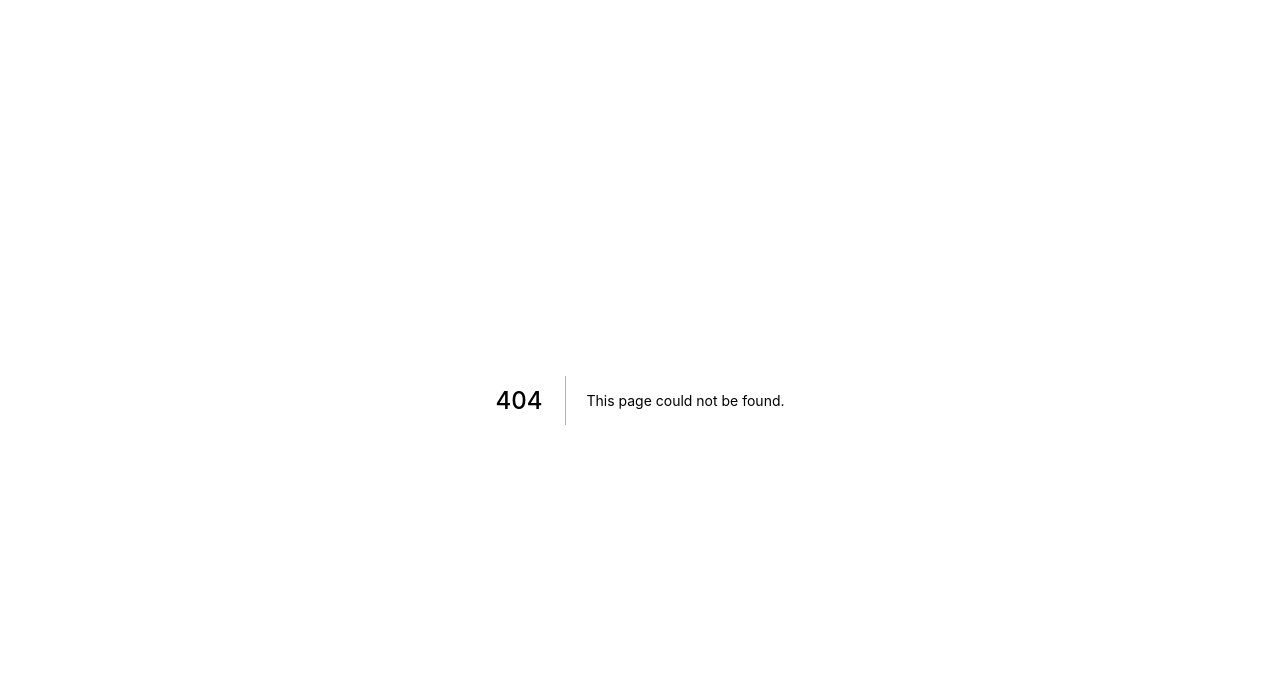
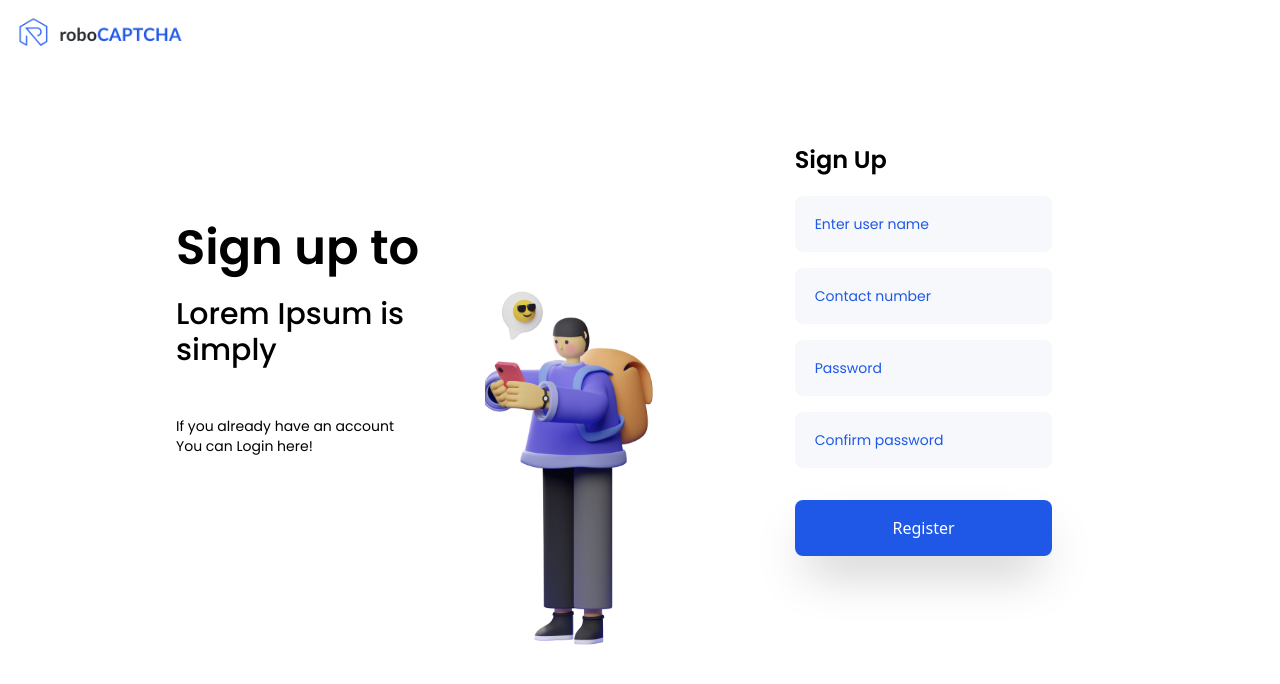
Before and after one commit to phomies/robocaptcha-frontend, a Next.js app: page /Register in a window 1280 px wide. Before the commit this address had no page. Shown: the top 684 px of the page. Built offline with nearby package versions, Linux system fonts and the light colour scheme.

Commit message:
Register pg

```diff
--- /dev/null
+++ b/pages/Register.tsx
@@ -0,0 +1,42 @@
+export default function Register() {
+    return (
+        <div className="flex flex-col h-screen">
+            <nav className="h-12">
+                <img className="h-8 m-4" alt="icon" src="/logo.png" />
+            </nav>
+            <div className="grid grid-cols-3 mx-44 h-full">
+                <div className="mt-44">
+                    <h1 className="font-poppins-semibold text-secondary text-5xl mb-6">Sign up to</h1>
+                    <h1 className="font-poppins-medium text-secondary text-3xl mb-12">Lorem Ipsum is simply</h1>
+                    <h1 className="font-poppins-regular text-sm mb-1">If you already have an account <br /> You can Login here!</h1>
+                </div>
+
+                <img className="w-7/12 mt-48" alt="login" src="/images/login.png"/>
+
+                <div className="justify-end mt-24">
+                    <form>
+                        <h1 className="flex font-poppins-semibold text-2xl mb-5">Sign Up</h1>
+                        <input className="placeholder:text-blue-darkBlue focus:outline-none font-poppins-regular text-sm text-blue-darkBlue pl-5 w-10/12 h-14 rounded-lg bg-blue-lightBlue mb-4"
+                            placeholder="Enter user name"
+                            type="email"
+                        />
+                        <input className="font-poppins-regular placeholder:text-blue-darkBlue focus:outline-none text-sm text-blue-darkBlue pl-5 w-10/12 h-14 rounded-lg bg-blue-lightBlue mb-4"
+                            placeholder="Contact number"
+                            type="number"
+                        />
+                        <input className="font-poppins-regular placeholder:text-blue-darkBlue focus:outline-none text-sm text-blue-darkBlue pl-5 w-10/12 h-14 rounded-lg bg-blue-lightBlue mb-4"
+                            placeholder="Password"
+                            type="password"
+                        />
+                        <input className="font-poppins-regular placeholder:text-blue-darkBlue focus:outline-none text-sm text-blue-darkBlue pl-5 w-10/12 h-14 rounded-lg bg-blue-lightBlue mb-8"
+                            placeholder="Confirm password"
+                            type="password"
+                        />
+                        <button className="h-14 rounded-lg bg-blue-darkBlue mx-auto text-white w-10/12 shadow-2xl">Register</button>
+                    </form>
+                </div>
+
+            </div>
+        </div>
+    )
+}
```
